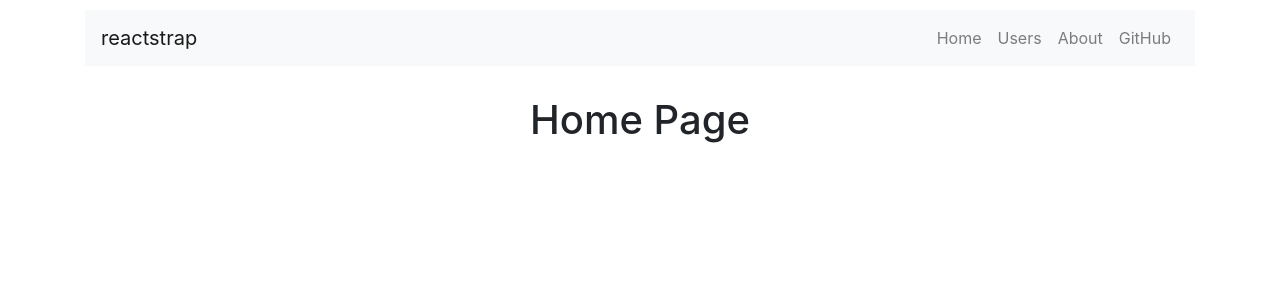
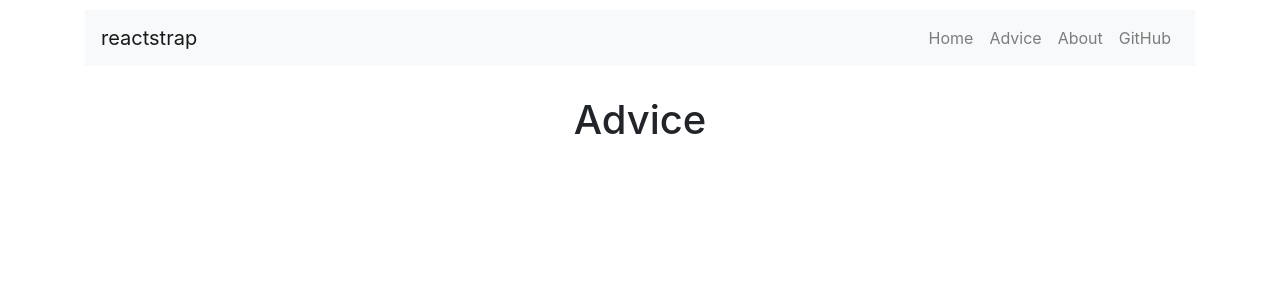
Before and after one commit to eddiemadrigal/redux-async-demo, a React (Create React App) app: page /advice in a window 1280 px wide. Shown: the top 300 px of the page. Built offline with nearby package versions, Linux system fonts and the light colour scheme.

Commit message:
Advice component added

```diff
--- a/package.json
+++ b/package.json
@@ -6,6 +6,7 @@
     "@testing-library/jest-dom": "^4.2.4",
     "@testing-library/react": "^9.5.0",
     "@testing-library/user-event": "^7.2.1",
+    "axios": "^0.19.2",
     "bootstrap": "^4.4.1",
     "react": "^16.13.0",
     "react-dom": "^16.13.0",
--- a/src/App.js
+++ b/src/App.js
@@ -13,16 +13,12 @@ import {
   Nav,
   NavItem,
   NavLink,
-  UncontrolledDropdown,
-  DropdownToggle,
-  DropdownMenu,
-  DropdownItem,
-  NavbarText,
   Container
 } from 'reactstrap';
+
 import Home from './components/Home';
 import About from './components/About';
-import Users from './components/Users';
+import Advice from './components/Advice';
 
 export default function App() {
 
@@ -42,7 +38,7 @@ export default function App() {
                 <Link className="nav-link" to="/">Home</Link>
               </NavItem>
               <NavItem>
-                <Link className="nav-link" to="/users">Users</Link>
+                <Link className="nav-link" to="/advice">Advice</Link>
               </NavItem>
               <NavItem>
                 <Link className="nav-link" to="/about">About</Link>
@@ -59,8 +55,8 @@ export default function App() {
           <Route path="/about">
             <About />
           </Route>
-          <Route path="/users">
-            <Users />
+          <Route path="/advice">
+            <Advice />
           </Route>
           <Route path="/">
             <Home />
--- a/src/components/Users.js
+++ b/src/components/Advice.js
@@ -3,13 +3,13 @@ import { Container, Row, Col } from 'reactstrap';
 import '../index.css';
 
 
-export default function Users() {
+export default function Advice() {
     return(
         <div>
             <Container className="container">
                 <Row className="row">
                     <Col sm="12" md={{ size: 6, offset: 3 }}>
-                        <h1>Users</h1>
+                        <h1>Advice</h1>
                     </Col>
                 </Row>
             </Container>
```
Also changed, not shown: 1 other file (tests, documents, lock files or other folders).
